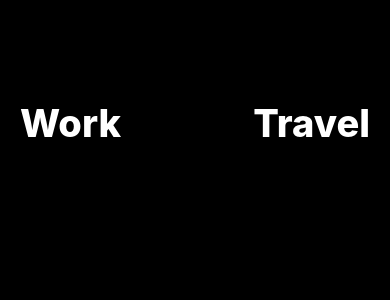
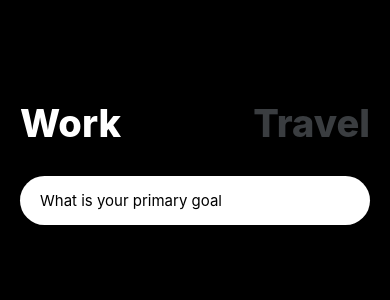
Before and after one commit to holyseo/WorkHardTravelHard, a React Native app: screen / in a window 390 px wide. Shown: the top 300 px of the page. Built offline with nearby package versions, Linux system fonts and the light colour scheme.

Commit message:
complete adding todo list with types

```diff
--- a/App.js
+++ b/App.js
@@ -1,15 +1,68 @@
 import { StatusBar } from "expo-status-bar";
 import { useState } from "react";
-import { StyleSheet, Text, View } from "react-native";
+import {
+  ScrollView,
+  StyleSheet,
+  Text,
+  TextInput,
+  TouchableOpacity,
+  View,
+} from "react-native";
+import theme from "./colors.js";
 
 export default function App() {
+  const [working, setWorking] = useState(true);
+  const [text, setText] = useState("");
+  const [todos, setTodos] = useState({});
+
+  const travel = () => setWorking(false);
+  const work = () => setWorking(true);
+  const onChangeText = (textInput) => {
+    setText(textInput);
+  };
+  const addToDo = () => {
+    const newTodos = { ...todos, [Date.now()]: { text, work: working } };
+    setTodos(newTodos);
+    setText("");
+  };
   return (
     <View style={styles.container}>
       <StatusBar style="auto" />
       <View style={styles.header}>
-        <Text style={styles.btnText}>Work</Text>
-        <Text style={styles.btnText}>Travel</Text>
+        <TouchableOpacity onPress={work}>
+          <Text
+            style={{ ...styles.btnText, color: working ? "white" : theme.grey }}
+          >
+            Work
+          </Text>
+        </TouchableOpacity>
+        <TouchableOpacity onPress={travel}>
+          <Text
+            style={{ ...styles.btnText, color: working ? theme.grey : "white" }}
+          >
+            Travel
+          </Text>
+        </TouchableOpacity>
       </View>
+      <TextInput
+        style={styles.input}
+        placeholder={
+          working ? "What is your primary goal" : "Where is your next stop?"
+        }
+        value={text}
+        onChangeText={onChangeText}
+        onSubmitEditing={addToDo}
+        returnKeyType="Done"
+      />
+      <ScrollView>
+        {Object.keys(todos).map((key, index) =>
+          working === todos[key].work ? (
+            <View key={index} style={styles.todos}>
+              <Text style={styles.todoText}>{todos[key].text}</Text>
+            </View>
+          ) : null
+        )}
+      </ScrollView>
     </View>
   );
 }
@@ -17,7 +70,7 @@ export default function App() {
 const styles = StyleSheet.create({
   container: {
     flex: 1,
-    backgroundColor: "#000",
+    backgroundColor: theme.bg,
     paddingHorizontal: 20,
   },
   header: {
@@ -26,8 +79,27 @@ const styles = StyleSheet.create({
     marginTop: 100,
   },
   btnText: {
-    color: "white",
     fontSize: 38,
     fontWeight: "800",
+    color: "white",
+  },
+  input: {
+    backgroundColor: "white",
+    paddingVertical: 15,
+    paddingHorizontal: 20,
+    borderRadius: 30,
+    fontSize: 15,
+    marginVertical: 30,
+  },
+  todos: {
+    backgroundColor: "#1A1A1A",
+    marginBottom: 10,
+    padding: 20,
+    borderRadius: 8,
+  },
+  todoText: {
+    color: "white",
+    fontSize: 16,
+    fontWeight: "600",
   },
 });
--- a/colors.js
+++ b/colors.js
@@ -0,0 +1,7 @@
+const theme = {
+  bg: "black",
+  grey: "#3A3D40",
+  todoBg: "#5C5C60",
+};
+
+export default theme;
```
